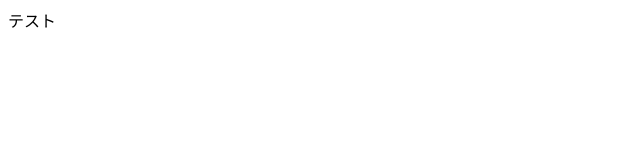
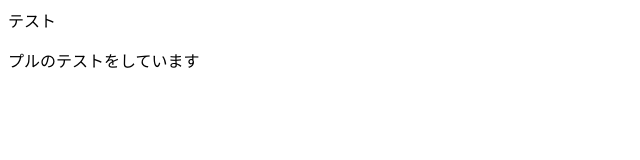
Before and after one commit to mijinko0/git-test, a plain HTML site: page index.html in a window 1280 px wide. Shown: the whole page, without its empty margins (0-640 px from the left). Drawn offline with Linux system fonts and the light colour scheme.

Commit message:
Update index.html

```diff
--- a/index.html
+++ b/index.html
@@ -1 +1,2 @@
 <p>テスト</p>
+<p>プルのテストをしています</p>
```
